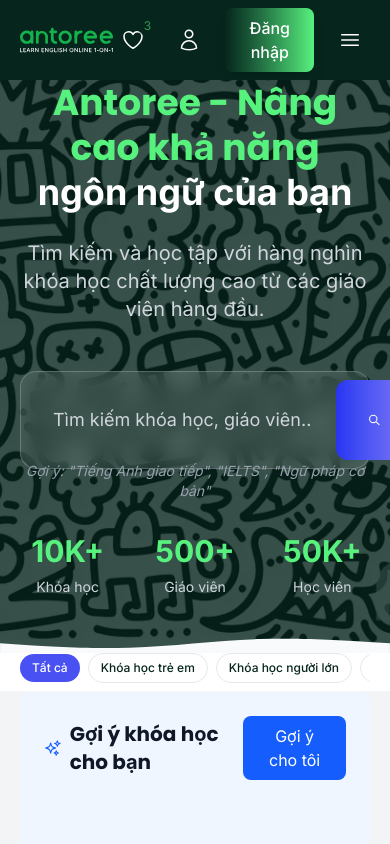
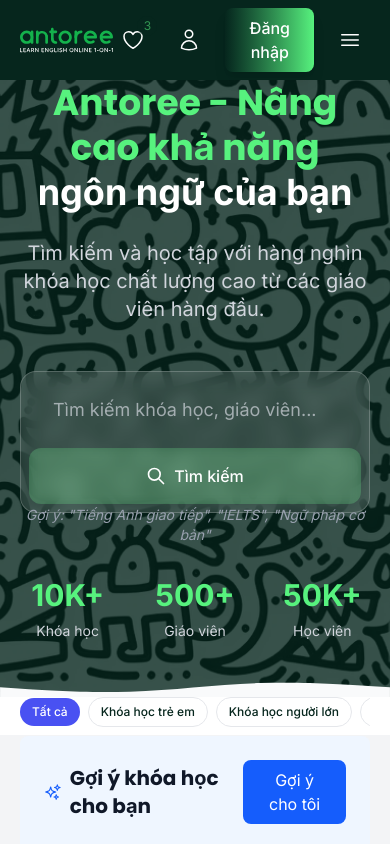
Before and after one commit to Kien-thuc03/Test-Antoree, a React (Vite) app: page / in a window 390 px wide. Shown: the top 844 px of the page. Built offline with nearby package versions, Linux system fonts and the light colour scheme.

Commit message:
Enhance mobile responsiveness and UI consistency: Added mobile optimizations for glass components, improved dropdown positioning, and fixed button styles for small screens. Updated styles in FilterBar and ProductCard for better alignment and visual appeal.

```diff
--- a/src/components/FilterBar.tsx
+++ b/src/components/FilterBar.tsx
@@ -154,7 +154,7 @@
           </button>
 
           {/* Mobile Price Filter - Custom Dropdown */}
-          <div className="ml-auto flex-shrink-0 relative">
+          <div className="ml-auto flex-shrink-0 relative" ref={dropdownRef}>
             <button
               onClick={() => setIsPriceDropdownOpen(!isPriceDropdownOpen)}
               className="flex items-center space-x-1 bg-white border border-gray-200 text-[#06261D] text-xs rounded-full py-1.5 px-3"
@@ -165,7 +165,7 @@
             </button>
 
             {isPriceDropdownOpen && (
-              <div className="absolute right-0 mt-1 bg-white border border-gray-200 rounded-lg shadow-lg z-10 min-w-[120px]">
+              <div className="absolute right-0 mt-1 bg-white border border-gray-200 rounded-lg shadow-lg z-50 min-w-[150px] max-w-[200px]">
                 <div className="py-1">
                   <button
                     className={`w-full text-left px-3 py-2 text-xs hover:bg-gray-50 cursor-pointer ${filterOptions.priceRange === 'all' ? 'text-[#4951F2] font-medium' : 'text-[#06261D]'}`}
--- a/src/components/ProductCard.tsx
+++ b/src/components/ProductCard.tsx
@@ -1,6 +1,6 @@
 import React, { useState } from 'react';
 import type { Product } from '../types';
-import { HeartIcon, StarIcon, PlayIcon } from '@heroicons/react/24/outline';
+import { HeartIcon, StarIcon } from '@heroicons/react/24/outline';
 import { HeartIcon as HeartIconSolid } from '@heroicons/react/24/solid';
 import { formatCurrency } from '../utils/formatters';
 
@@ -62,23 +62,11 @@
         <div className={`absolute inset-0 bg-gradient-to-t from-black/70 via-black/40 to-transparent transition-opacity duration-300 ${
           isHovered ? 'opacity-100' : 'opacity-70'
         }`}>
-          {/* Play Button */}
-          <div className="absolute inset-0 flex items-center justify-center">
-            <button
-              className={`bg-white/30 backdrop-blur-sm rounded-full p-4 transform transition-all duration-300 ${
-                isHovered ? 'scale-100 opacity-100' : 'scale-0 opacity-0'
-              }`}
-              aria-label="Xem trước khóa học"
-              title="Xem trước khóa học"
-            >
-              <PlayIcon className="w-8 h-8 text-white" />
-            </button>
-          </div>
         </div>
 
         {/* Category Badge */}
         <div className="absolute top-3 left-3">
-          <span className="inline-flex items-center px-3 py-1 rounded-full text-xs font-medium bg-gradient-to-r from- to-antoree-purple text-white shadow-md">
+          <span className="inline-flex items-center px-3 py-1 rounded-full text-xs font-medium bg-gradient-to-r from-[#2933F2] to-[#C599F2] text-white shadow-md">
             {product.category}
           </span>
         </div>
--- a/src/index.css
+++ b/src/index.css
@@ -439,3 +439,53 @@
 .glow-antoree:hover {
     box-shadow: 0 0 40px rgba(41, 51, 242, 0.5);
 }
+
+
+/* Mobile Optimizations */
+
+@media (max-width: 640px) {
+    .glass {
+        background: rgba(255, 255, 255, 0.1);
+        -webkit-backdrop-filter: blur(10px);
+        backdrop-filter: blur(10px);
+        border: 1px solid rgba(255, 255, 255, 0.2);
+    }
+    input::placeholder {
+        opacity: 0.7;
+    }
+    .mobile-search-button {
+        background: rgba(87, 242, 126, 0.2);
+        -webkit-backdrop-filter: blur(5px);
+        backdrop-filter: blur(5px);
+    }
+}
+
+
+/* Dropdown Positioning Fix */
+
+.dropdown-fix {
+    transform: translateX(-50%);
+    left: 50%;
+}
+
+
+/* Fix for buttons on small screens */
+
+@media (max-width: 480px) {
+    .sm-button-fix {
+        padding-left: 0.75rem;
+        padding-right: 0.75rem;
+    }
+}
+
+
+/* Hide scrollbar */
+
+.hide-scrollbar::-webkit-scrollbar {
+    display: none;
+}
+
+.hide-scrollbar {
+    -ms-overflow-style: none;
+    scrollbar-width: none;
+}
--- a/src/pages/HomePage.tsx
+++ b/src/pages/HomePage.tsx
@@ -73,17 +73,17 @@
             </p>
 
             <div className="relative max-w-2xl mx-auto mb-16">
-              <form onSubmit={handleSearch} className="flex items-center glass rounded-2xl p-2 shadow-lifted">
+              <form onSubmit={handleSearch} className="flex flex-col sm:flex-row items-center glass rounded-2xl p-2 shadow-lifted">
                 <input
                   type="text"
                   placeholder="Tìm kiếm khóa học, giáo viên..."
-                  className="flex-1 bg-transparent text-white placeholder-gray-300 px-6 py-4 rounded-l-2xl focus:outline-none text-lg"
+                  className="flex-1 bg-transparent text-white placeholder-gray-300 px-6 py-4 rounded-2xl sm:rounded-l-2xl focus:outline-none text-lg w-full"
                   value={searchQuery}
                   onChange={(e) => setSearchQuery(e.target.value)}
                 />
                 <button
                   type="submit"
-                  className="bg-gradient-to-r from-[#2933F2] to-[#C599F2] text-white font-medium px-8 py-4 rounded-xl transition-all duration-300 hover:shadow-xl transform hover:scale-105 flex items-center space-x-2"
+                  className="text-white font-medium px-8 py-4 rounded-xl transition-all duration-300 hover:shadow-xl transform hover:scale-105 flex items-center justify-center space-x-2 w-full sm:w-auto mt-2 sm:mt-0 bg-antoree-green-light/30 backdrop-blur-sm mobile-search-button sm-button-fix"
                 >
                   <svg xmlns="http://www.w3.org/2000/svg" className="h-5 w-5" fill="none" viewBox="0 0 24 24" stroke="currentColor">
                     <path strokeLinecap="round" strokeLinejoin="round" strokeWidth={2} d="M21 21l-6-6m2-5a7 7 0 11-14 0 7 7 0 0114 0z" />
```
